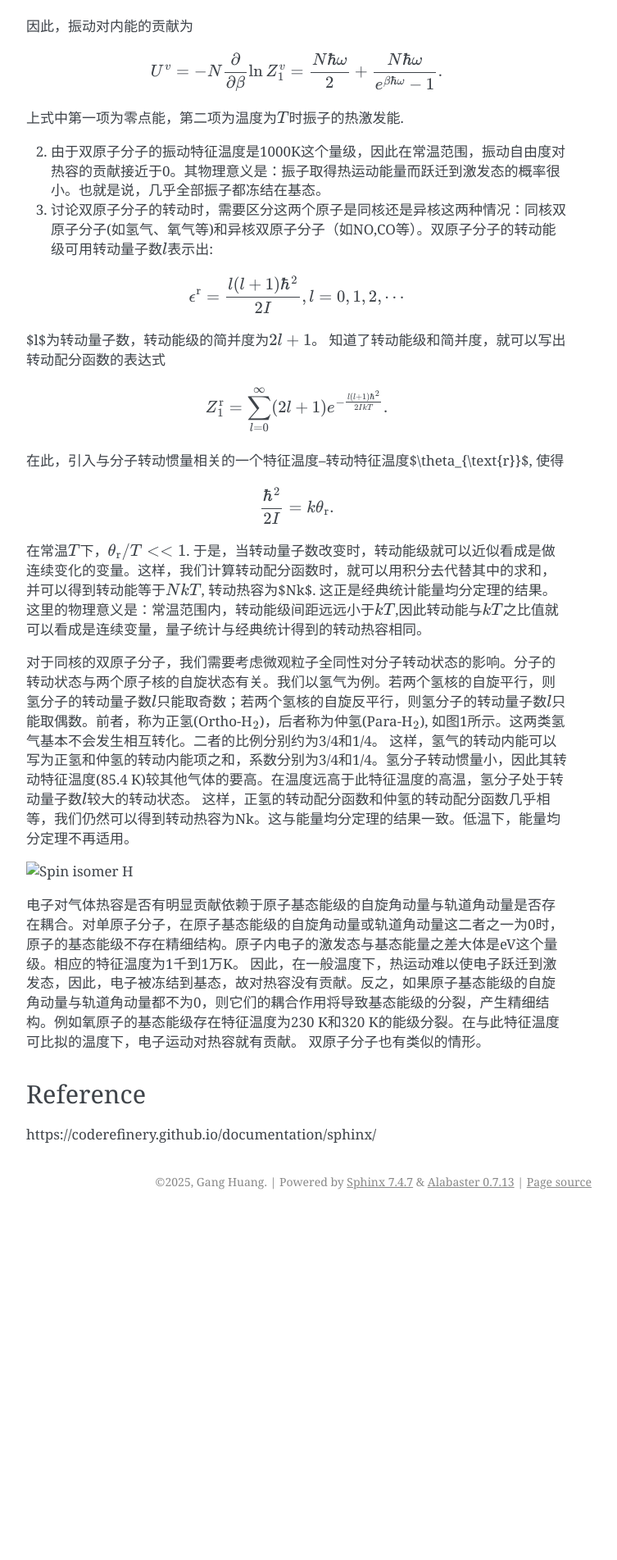
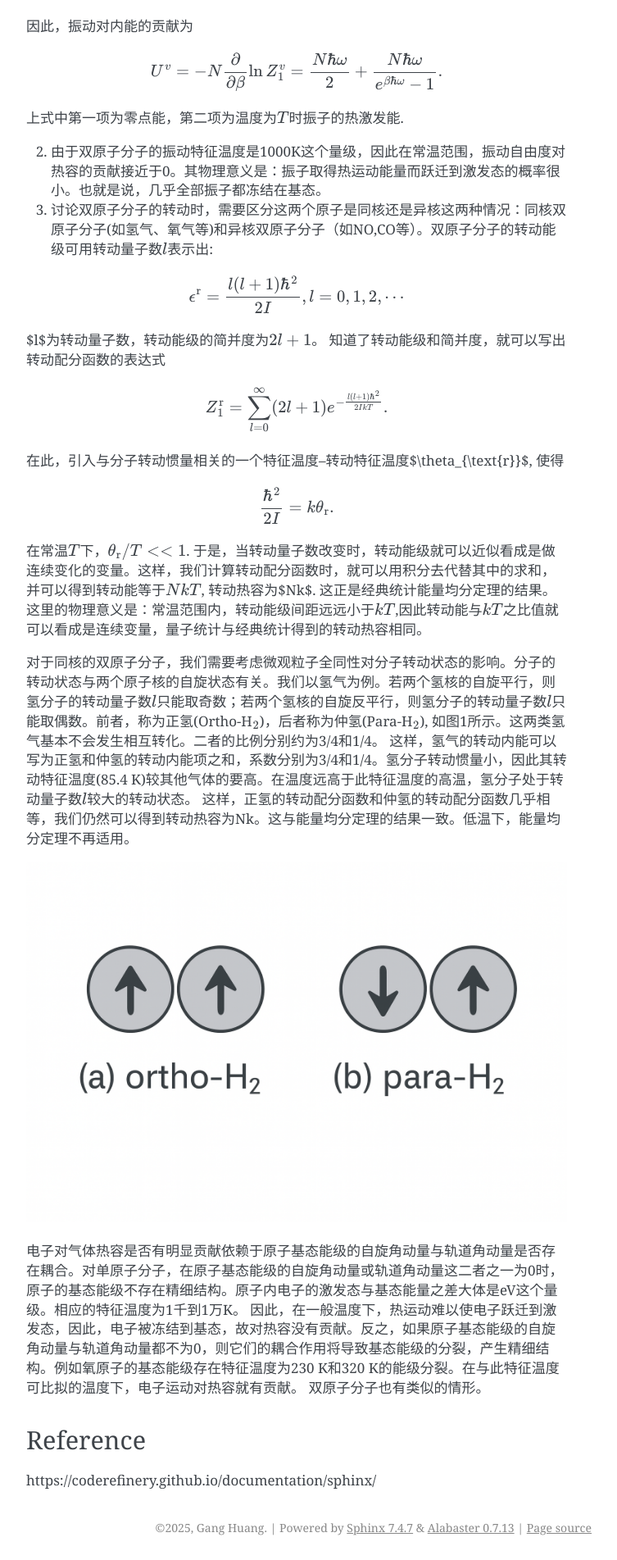
Before and after one commit to hg08/hg08.github.io, a Sphinx documentation site: the page built from doc/teaching/statistical_mechanics/boltzmann_statistics_application_1.md, in a window 1280 px wide. Shown: the part 1374-3277 px from the top of the page at 82% size, without its empty margins (388-1141 px from the left). Built offline with Sphinx 7.4.7, drawn with Linux system fonts in a browser that asks for light colours; before the commit the page ends 2855 px from its top, so only the background shows below that.

Commit message:
update md path

```diff
--- a/doc/teaching/statistical_mechanics/boltzmann_statistics_application_1.md
+++ b/doc/teaching/statistical_mechanics/boltzmann_statistics_application_1.md
@@ -75,7 +75,7 @@ Z^{\text{r}}_1 = \sum_{l=0}^\infty (2l+1) e^{-\frac{l(l+1)\hbar^2}{2IkT}}.
 这样，氢气的转动内能可以写为正氢和仲氢的转动内能项之和，系数分别为3/4和1/4。氢分子转动惯量小，因此其转动特征温度(85.4 K)较其他气体的要高。在温度远高于此特征温度的高温，氢分子处于转动量子数{math}`l`较大的转动状态。
 这样，正氢的转动配分函数和仲氢的转动配分函数几乎相等，我们仍然可以得到转动热容为Nk。这与能量均分定理的结果一致。低温下，能量均分定理不再适用。
 
-![Spin isomer H](../../data/images/spin_isomer_h.png)
+![Spin isomer H](../../../data/images/spin_isomer_h.png)
 
 电子对气体热容是否有明显贡献依赖于原子基态能级的自旋角动量与轨道角动量是否存在耦合。对单原子分子，在原子基态能级的自旋角动量或轨道角动量这二者之一为0时，原子的基态能级不存在精细结构。原子内电子的激发态与基态能量之差大体是eV这个量级。相应的特征温度为1千到1万K。
 因此，在一般温度下，热运动难以使电子跃迁到激发态，因此，电子被冻结到基态，故对热容没有贡献。反之，如果原子基态能级的自旋角动量与轨道角动量都不为0，则它们的耦合作用将导致基态能级的分裂，产生精细结构。例如氧原子的基态能级存在特征温度为230 K和320 K的能级分裂。在与此特征温度可比拟的温度下，电子运动对热容就有贡献。 双原子分子也有类似的情形。
```
